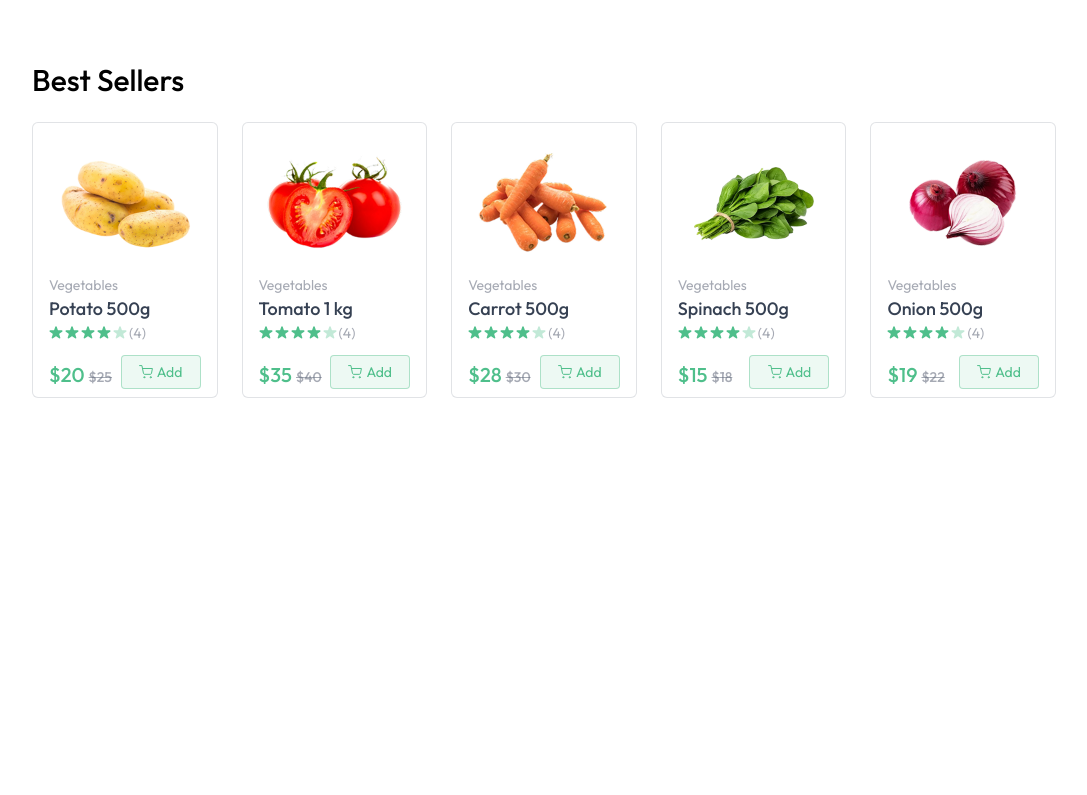
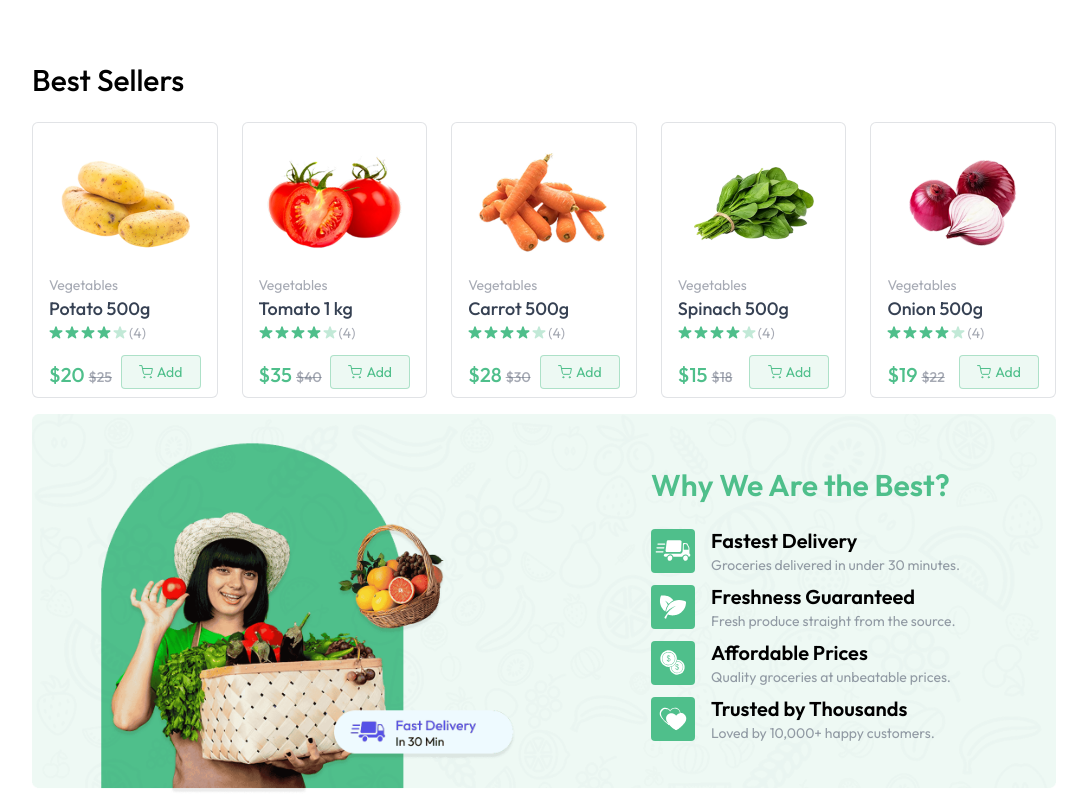
Before and after one commit to Sandeshdahal10/Grocery-Store-Project, a React (Vite) app in the folder client/: page / in a window 1280 px wide. Shown: the part 796-1591 px from the top of the page, without its empty margins (96-1183 px from the left). Before the commit the page ends 1194 px from the top, so only its background shows below. Built offline with nearby package versions, Linux system fonts and the light colour scheme; a web font is replaced by a local one.

Commit message:
Banner section designed successfully.

```diff
--- /dev/null
+++ b/client/src/components/BottomBanner.jsx
@@ -0,0 +1,45 @@
+import React from "react";
+import { assets, features } from "../assets/assets";
+
+const BottomBanner = () => {
+  return (
+    <div className="relative mt-4">
+      <img
+        src={assets.bottom_banner_image}
+        alt="banner"
+        className="w-full hidden md:block"
+      />
+      <img
+        src={assets.bottom_banner_image_sm}
+        alt="banner"
+        className="w-full  md:hidden"
+      />
+      <div className="absolute inset-0 flex flex-col items-center md:items-end md:justify-center pt-16 md:pt-0 md:pr-24">
+        <div>
+          <h1 className="text-2xl md:text-3xl font-semibold text-primary mb-6">
+            Why We Are the Best?
+          </h1>
+          {features.map((features, index) => (
+            <div key={index} className="flex items-center gap-4 mt-2">
+              <img
+                src={features.icon}
+                alt={features.title}
+                className="md:w-11 w-9"
+              />
+              <div>
+                <h3 className="text-lg md:text-xl font-semibold">
+                  {features.title}
+                </h3>
+                <p className="text-gray-500/70 text-xs md:text-sm">
+                  {features.description}
+                </p>
+              </div>
+            </div>
+          ))}
+        </div>
+      </div>
+    </div>
+  );
+};
+
+export default BottomBanner;
--- a/client/src/pages/Home.jsx
+++ b/client/src/pages/Home.jsx
@@ -2,6 +2,7 @@
 import MainBanner from '../components/MainBanner'
 import Categories from '../components/Categories'
 import BestSeller from '../components/BestSeller'
+import BottomBanner from '../components/BottomBanner'
 
 const Home = () => {
   return (
@@ -9,6 +10,7 @@
       <MainBanner/>
       <Categories/>
       <BestSeller/>
+      <BottomBanner/>
     </div>
   )
 }
```
